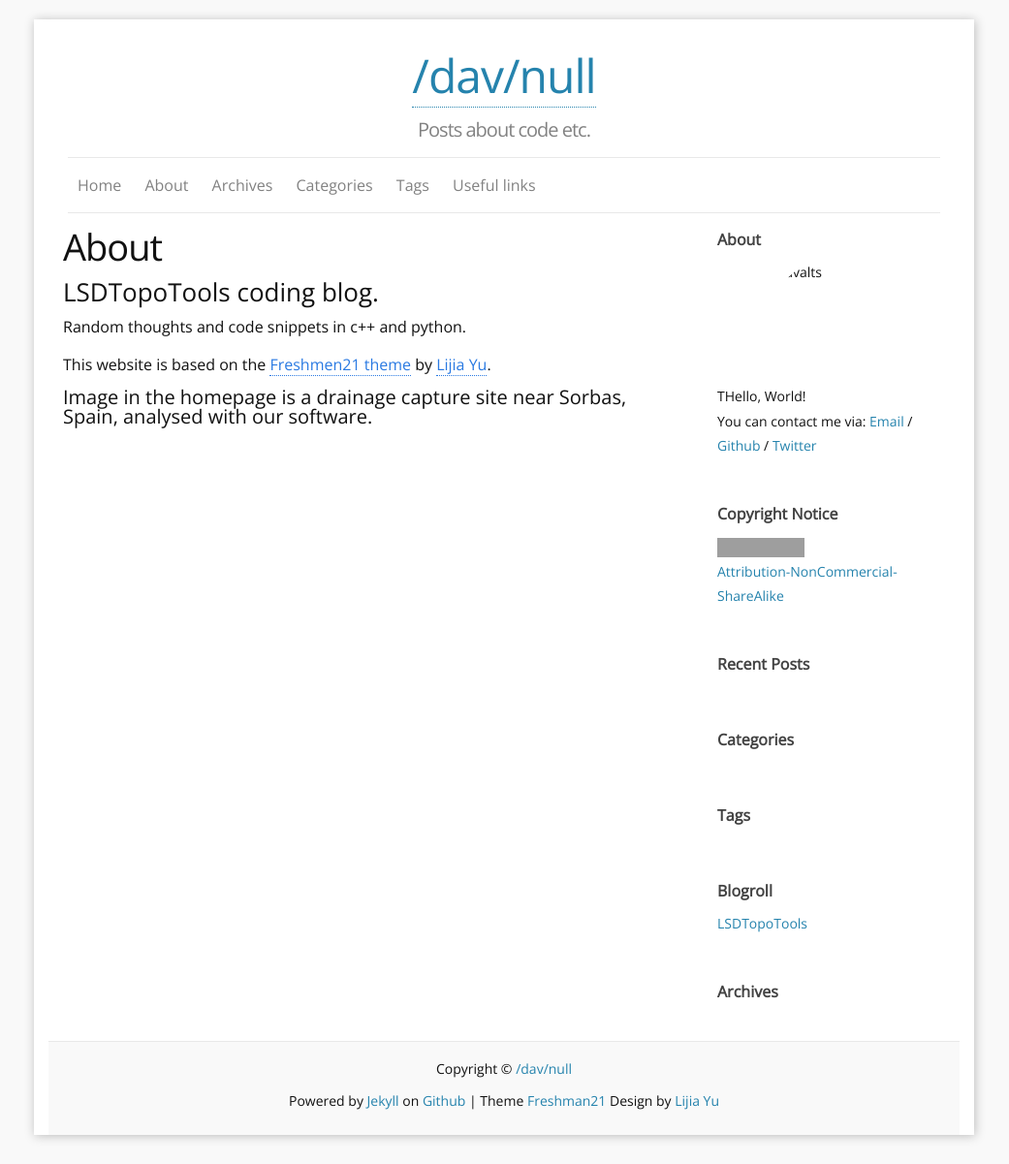
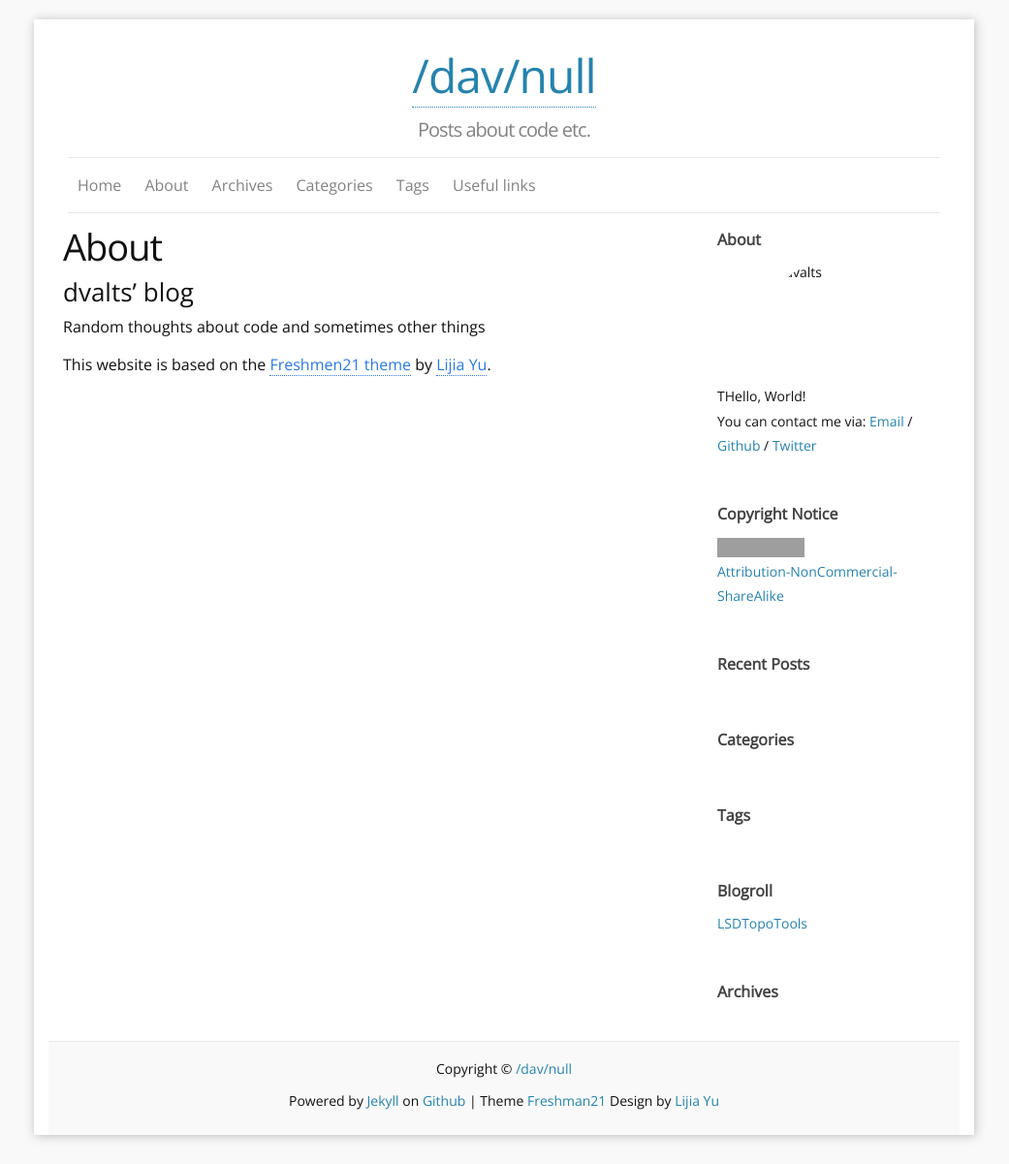
Before and after one commit to dvalters/dvalters.github.io, a Jekyll site: the page built from b_about.md, in a window 1280 px wide. Shown: the whole page at 97% size, without its empty margins (120-1161 px from the left). Built offline with Jekyll 4.4.1, drawn with Linux system fonts in a browser that asks for light colours; comment, search, counter and statistics services are not loaded; grey boxes are pictures that could not be loaded.

Commit message:
Update b_about.md

```diff
--- a/b_about.md
+++ b/b_about.md
@@ -6,11 +6,8 @@ permalink: /about/
 ---
 
 
-### LSDTopoTools coding blog.
+### dvalts' blog
 
-Random thoughts and code snippets in c++ and python.
+Random thoughts about code and sometimes other things
 
 This website is based on the [Freshmen21 theme](https://http://jekyllthemes.org/themes/freshman21/) by [Lijia Yu](http://yulijia.net/).
-
-
-#### Image in the homepage is a drainage capture site near Sorbas, Spain, analysed with our software.
```
